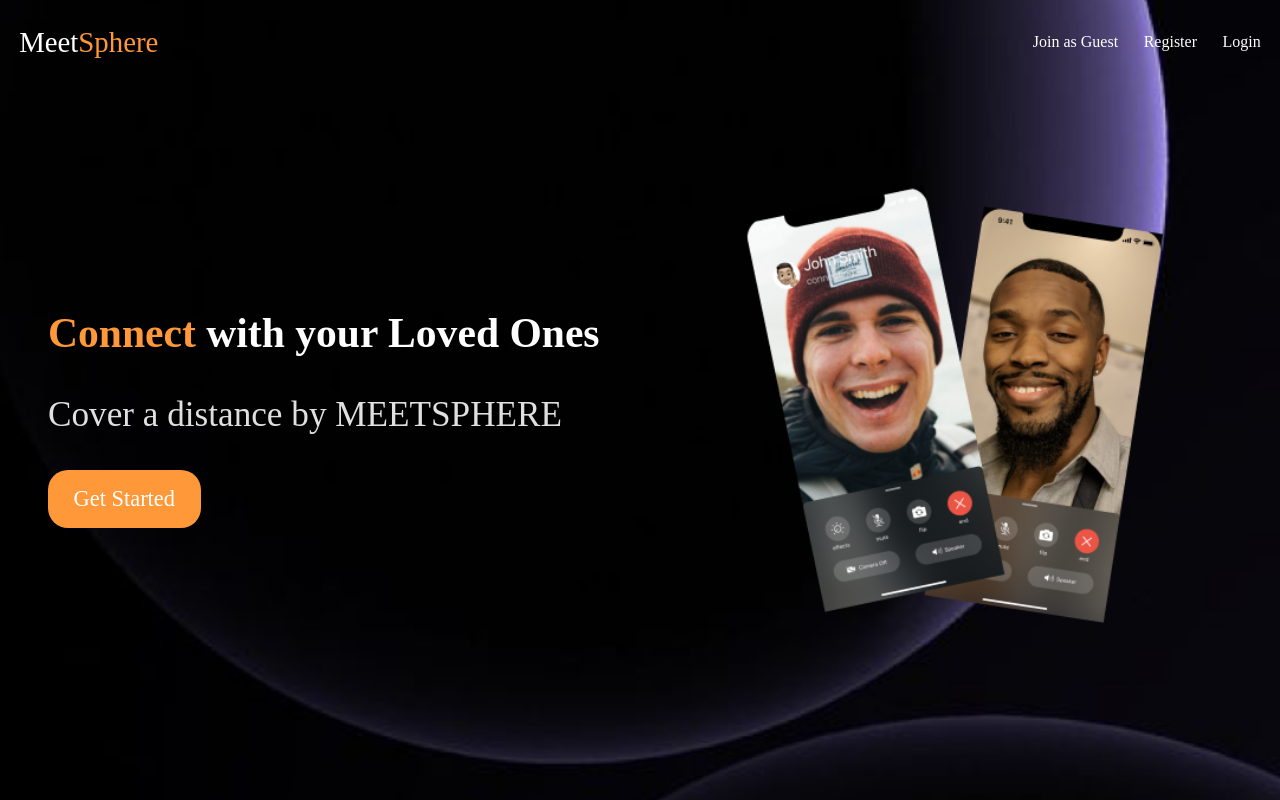
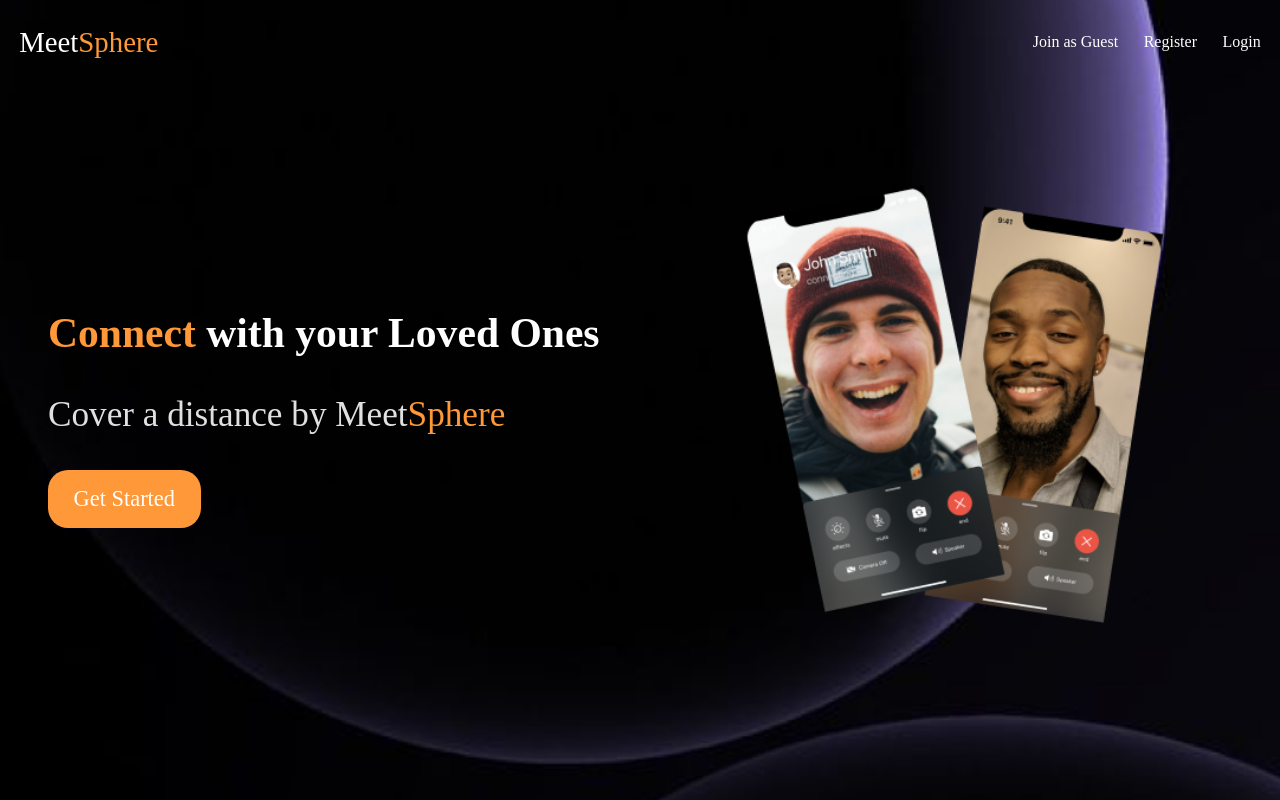
Before and after one commit to prajapatashima19-cloud/meet-sphere, a React app in the folder frontend/: page / in a window 1280 px wide. Built offline with nearby package versions, Linux system fonts and the light colour scheme; no server answers; the HTML template or start-up script is replaced by a standard one.

Commit message:
Center Get Started button text and update logo color

```diff
--- a/frontend/src/pages/LandingPage.jsx
+++ b/frontend/src/pages/LandingPage.jsx
@@ -46,7 +46,10 @@ export default function LandingPage() {
             Ones
           </h1>
 
-          <p>Cover a distance by MEETSPHERE</p>
+          <p>
+            Cover a distance by Meet
+            <span style={{ color: "#FF9839" }}>Sphere</span>
+          </p>
           <div role="button">
             <Link to="/auth">Get Started</Link>
           </div>
```
